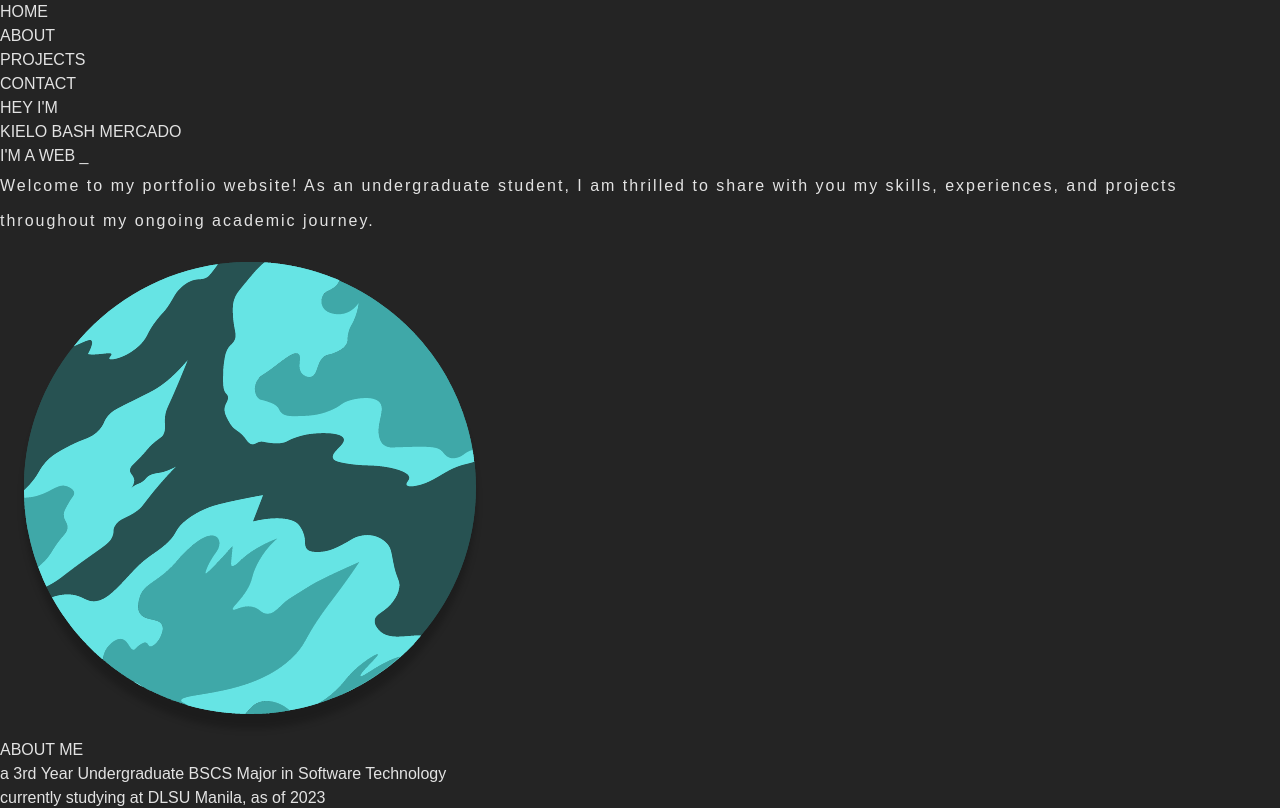
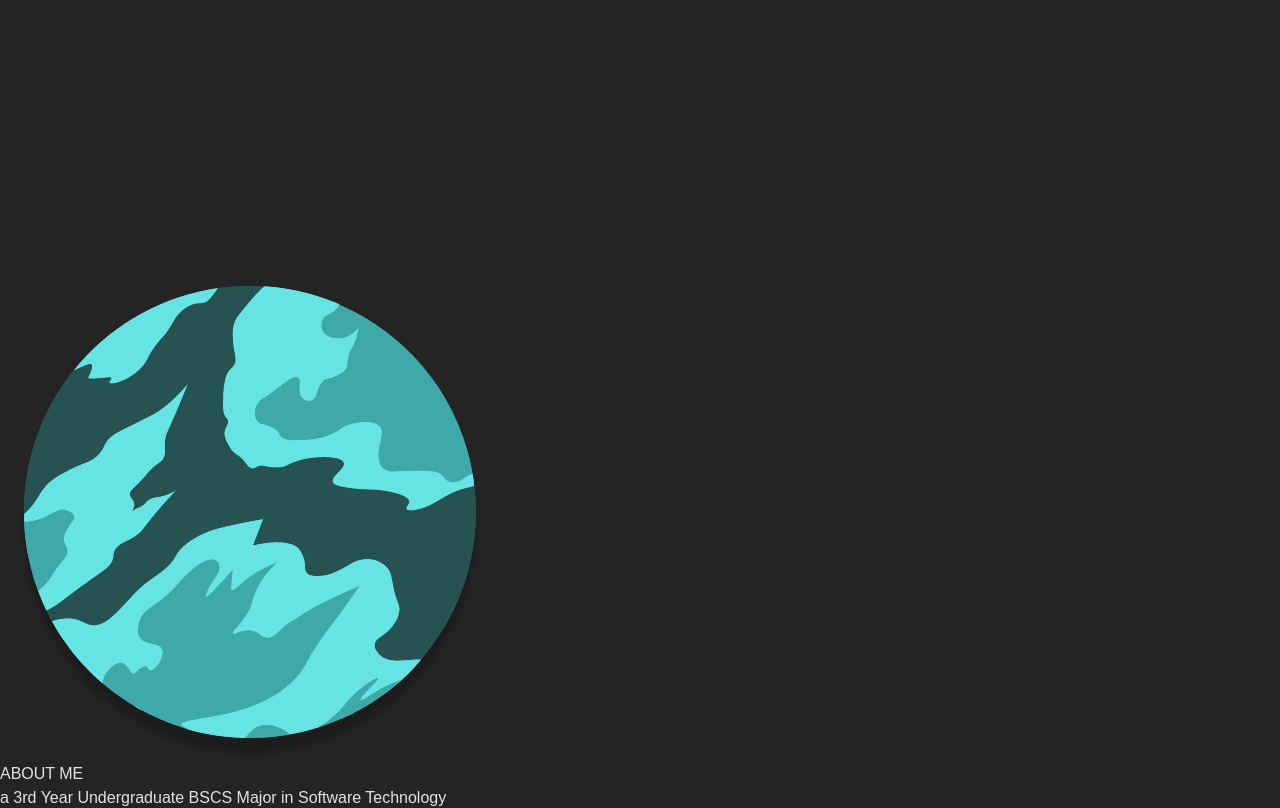
Before and after one commit to kieloBash/portfolio, a React (Vite) app in the folder Portfolio/: page / in a window 1280 px wide. Shown: the top 808 px of the page. Built offline with nearby package versions, Linux system fonts and the light colour scheme; a web font is replaced by a local one.

Commit message:
navlinks working

```diff
--- a/Portfolio/package.json
+++ b/Portfolio/package.json
@@ -18,7 +18,8 @@
     "react": "^18.2.0",
     "react-dom": "^18.2.0",
     "react-icons": "^4.8.0",
-    "react-router-dom": "^6.11.0",
+    "react-router-dom": "^6.11.1",
+    "react-router-hash-link": "^2.4.3",
     "use-interval": "^1.4.0"
   },
   "devDependencies": {
--- a/Portfolio/src/components/Navbar.jsx
+++ b/Portfolio/src/components/Navbar.jsx
@@ -1,17 +1,28 @@
 import React from "react";
+import { HashLink as Link } from "react-router-hash-link";
 
 const Navbar = () => {
   const navlinks = [
-    { name: "HOME", link: "" },
-    { name: "ABOUT", link: "" },
-    { name: "PROJECTS", link: "" },
-    { name: "CONTACT", link: "" },
+    { name: "HOME", link: "#Home" },
+    { name: "ABOUT", link: "#About" },
+    { name: "SKILLS", link: "#Skills" },
+    { name: "PROJECTS", link: "#Projects" },
+    { name: "CONTACT", link: "#Contact" },
   ];
   return (
     <div className="w-full flex justify-center items-center mb-5">
       <nav className="font-normal flex justify-evenly w-5/6 lg:w-2/6 ">
         {navlinks.map((nav, index) => {
-          return <div key={index} className="text-sm lg:text-lg font-thin hover:text-teal-300 transition-colors duration-200 cursor-pointer">{nav.name}</div>;
+          return (
+            <Link to={nav.link} smooth scroll={(el) => el.scrollIntoView({ behavior: 'smooth', block: 'end' })}>
+              <div
+                key={index}
+                className="text-sm lg:text-lg font-thin hover:text-teal-300 transition-colors duration-200 cursor-pointer"
+              >
+                {nav.name}
+              </div>
+            </Link>
+          );
         })}
       </nav>
     </div>
--- a/Portfolio/src/components/sections/AboutMe.jsx
+++ b/Portfolio/src/components/sections/AboutMe.jsx
@@ -3,7 +3,7 @@ import planet from "../../assets/planet.png";
 
 const about = () => {
   return (
-    <section className="w-full flex flex-col justify-center mt-20 mb-20">
+    <section className="w-full h-screen flex flex-col justify-center" id='About'>
       <div className="flex">
         <div className="basis-2/4">
           <img src={planet} className="h-full w-full" />
--- a/Portfolio/src/components/sections/Contact.jsx
+++ b/Portfolio/src/components/sections/Contact.jsx
@@ -4,7 +4,7 @@ import stars from "../../assets/stars.png";
 
 const Contact = () => {
   return (
-    <section className="w-full h-screen mt-48 py-2 flex flex-col justify-center items-center">
+    <section className="w-full h-screen mt-48 py-2 flex flex-col justify-center items-center" id='Contact'>
         <div className="absolute w-full h-full">
             <img src={stars} alt="" className="w-20 absolute top-[5%] right-[10%]"/>
             <img src={stars} alt="" className="w-24 absolute bottom-20 left-[25%]"/>
--- a/Portfolio/src/components/sections/Home.jsx
+++ b/Portfolio/src/components/sections/Home.jsx
@@ -1,16 +1,31 @@
-import React from "react";
-import { motion, useTransform } from "framer-motion";
+import React, { useRef } from "react";
+import { motion, useTransform, useScroll } from "framer-motion";
+
 
 import Navbar from "../Navbar";
 import Title from "../Title";
 
 const Home = () => {
-  // const opacity = useTransform(scrollYProgress, [0, 0.5], [2, 0]);
-  // const scale = useTransform(scrollYProgress, [0, 1], [1.1, 0.5]);
+  const ref = useRef(null);
+  const { scrollYProgress } = useScroll({
+    target: ref,
+    offset: ["end end", "end start"],
+  });
+
+  const scale = useTransform(scrollYProgress, [0, 1], [1.1, 0.5]);
+  const opacity = useTransform(scrollYProgress, [0, 0.5], [2, 0]);
 
   return (
-    <section className="w-full h-full">
-      <div className="flex flex-col py-8 h-full relative items-center">
+    <motion.section
+      className="w-full h-full -mt-4"
+      ref={ref}
+      style={{ opacity }}
+      id="Home"
+    >
+      <motion.div
+        className="flex flex-col py-8 h-full relative items-center"
+        style={{ scale }}
+      >
         <div className="w-full h-1/3 lg:h-3/5 max-w-[50rem] rounded-b-full bg-black/30 absolute top-0 shadow-xl z-0"></div>
         <div className="w-full z-20">
           <Navbar />
@@ -25,8 +40,8 @@ const Home = () => {
             </p>
           </div>
         </div>
-      </div>
-    </section>
+      </motion.div>
+    </motion.section>
   );
 };
 
--- a/Portfolio/src/components/sections/Projects.jsx
+++ b/Portfolio/src/components/sections/Projects.jsx
@@ -2,7 +2,7 @@ import React from "react";
 
 const Projects = () => {
   return (
-    <section className="w-full h-screen flex justify-center items-center">
+    <section className="w-full h-screen flex justify-center items-center" id='Projects'>
       <div className="w-2/3 h-[85vh] bg-black/30 rounded-3xl flex flex-col py-4 px-12">
         <h1 className="w-full text-center text-[5rem] font-semibold text-teal-300 mb-2">
           PROJECTS
--- a/Portfolio/src/components/sections/Skills.jsx
+++ b/Portfolio/src/components/sections/Skills.jsx
@@ -4,11 +4,15 @@ import stars from "../../assets/stars.png";
 
 const Skills = () => {
   return (
-    <section className="w-full h-full relative flex flex-col mb-20 mt-10">
-        <div className="absolute w-full h-full">
-            <img src={stars} alt="" className="w-28 absolute top-32 right-[30%]"/>
-            <img src={stars} alt="" className="w-24 absolute bottom-20 left-[25%]"/>
-        </div>
+    <section className="w-full h-screen relative flex flex-col pt-10" id="Skills">
+      <div className="absolute w-full h-full">
+        <img src={stars} alt="" className="w-28 absolute top-32 right-[30%]" />
+        <img
+          src={stars}
+          alt=""
+          className="w-24 absolute bottom-20 left-[25%]"
+        />
+      </div>
       <h1 className="w-full text-center text-[5rem] font-semibold text-teal-300 mb-4">
         SKILLS
       </h1>
```
Also changed, not shown: Portfolio/src/App.jsx (+4 -5 lines), 1 other file (tests, documents, lock files or other folders).
